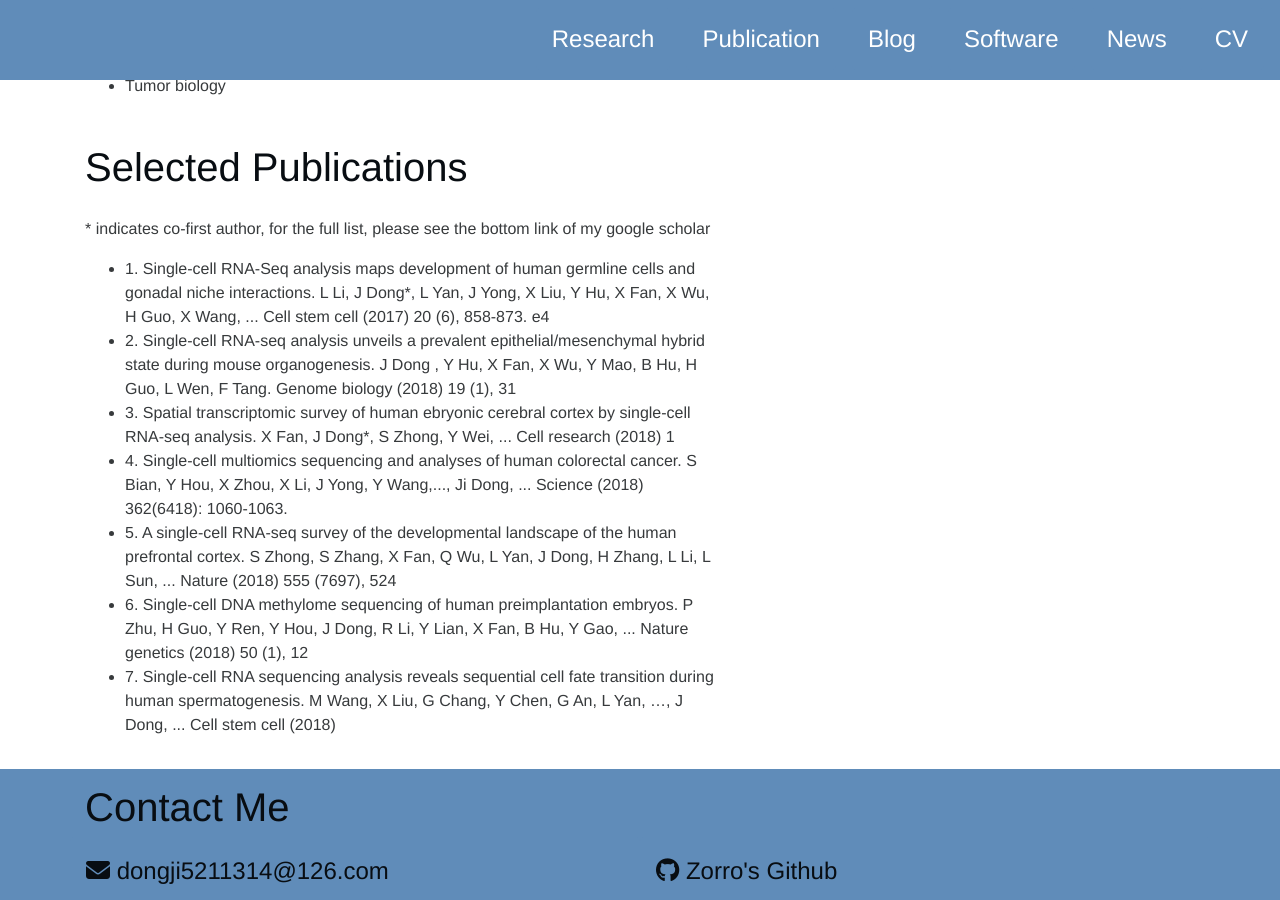
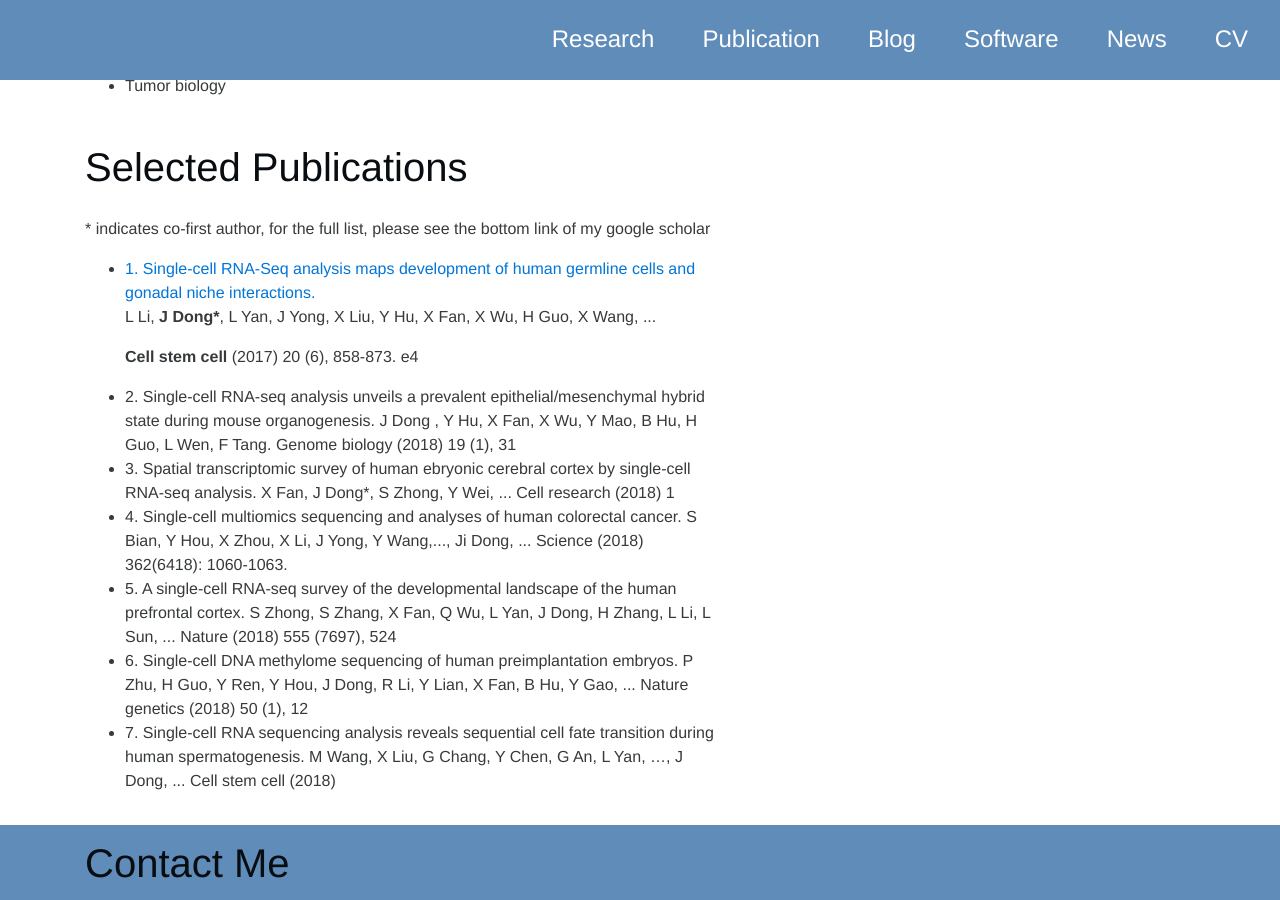
Before and after one commit to zorrodong/zorrodong.github.io, a Jekyll site: the page built from index.html, in a window 1280 px wide and 900 px high, scrolled down 506 px. Built offline with Jekyll 4.4.1, drawn with Linux system fonts in a browser that asks for light colours; nearby versions of some CDN libraries.

Commit message:
Update instagram.html

```diff
--- a/_includes/instagram.html
+++ b/_includes/instagram.html
@@ -12,10 +12,14 @@
           </p>
           <ul>
             <li>
-              1. Single-cell RNA-Seq analysis maps development of human germline cells and gonadal niche interactions.
-                 L Li, J Dong*, L Yan, J Yong, X Liu, Y Hu, X Fan, X Wu, H Guo, X Wang, ...
-                 Cell stem cell (2017) 20 (6), 858-873. e4
+              <a href="https://www.sciencedirect.com/science/article/pii/S1934590917300784">
+                1. Single-cell RNA-Seq analysis maps development of human germline cells and gonadal niche interactions.
+              </a>
             </li>
+            <P>
+              L Li,  <b>J Dong*</b>, L Yan, J Yong, X Liu, Y Hu, X Fan, X Wu, H Guo, X Wang, ...
+            </P>
+            <P><b>Cell stem cell</b> (2017) 20 (6), 858-873. e4</P>
 
             <li>
               2. Single-cell RNA-seq analysis unveils a prevalent epithelial/mesenchymal hybrid state during mouse organogenesis.
```
